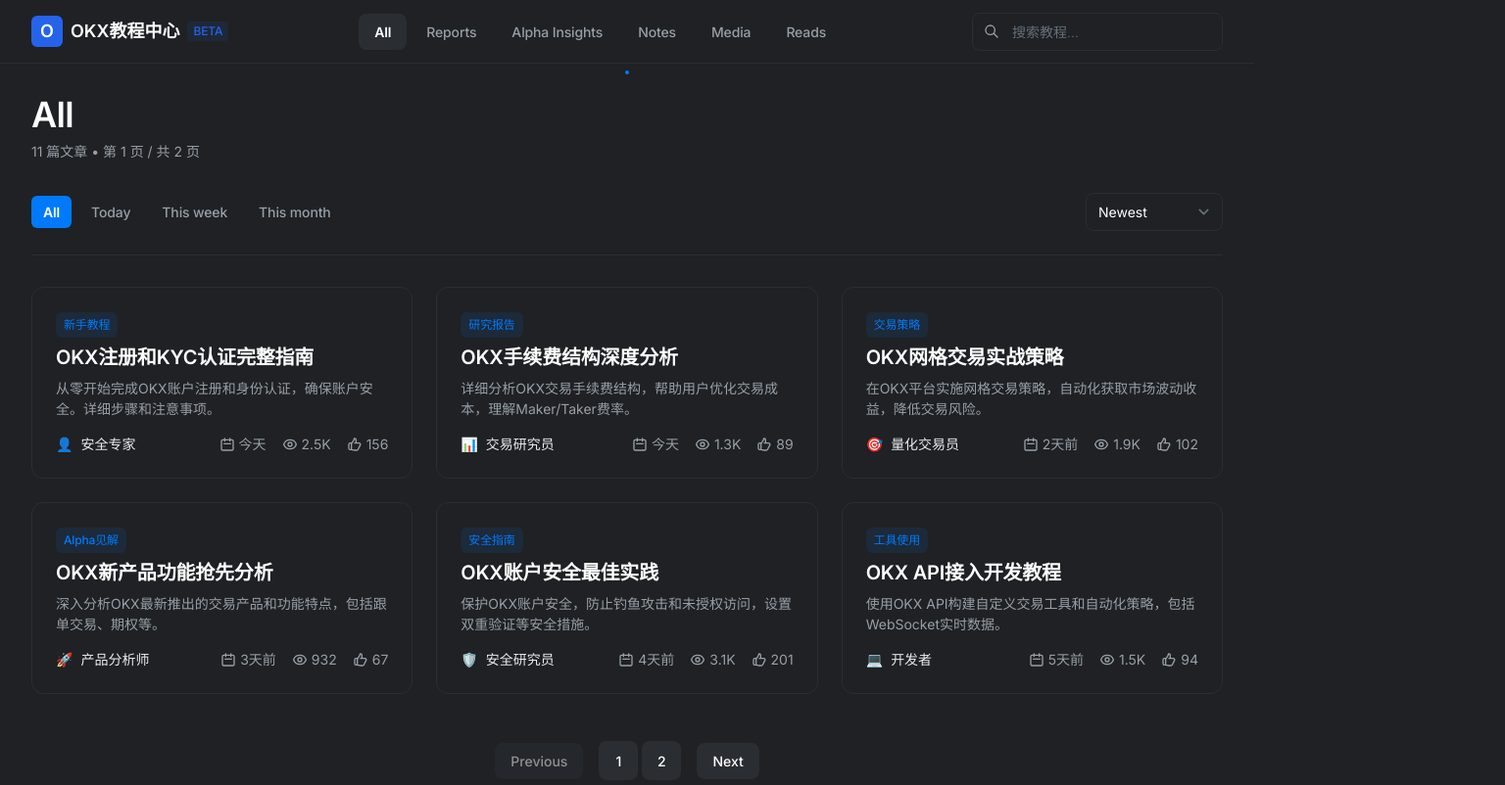
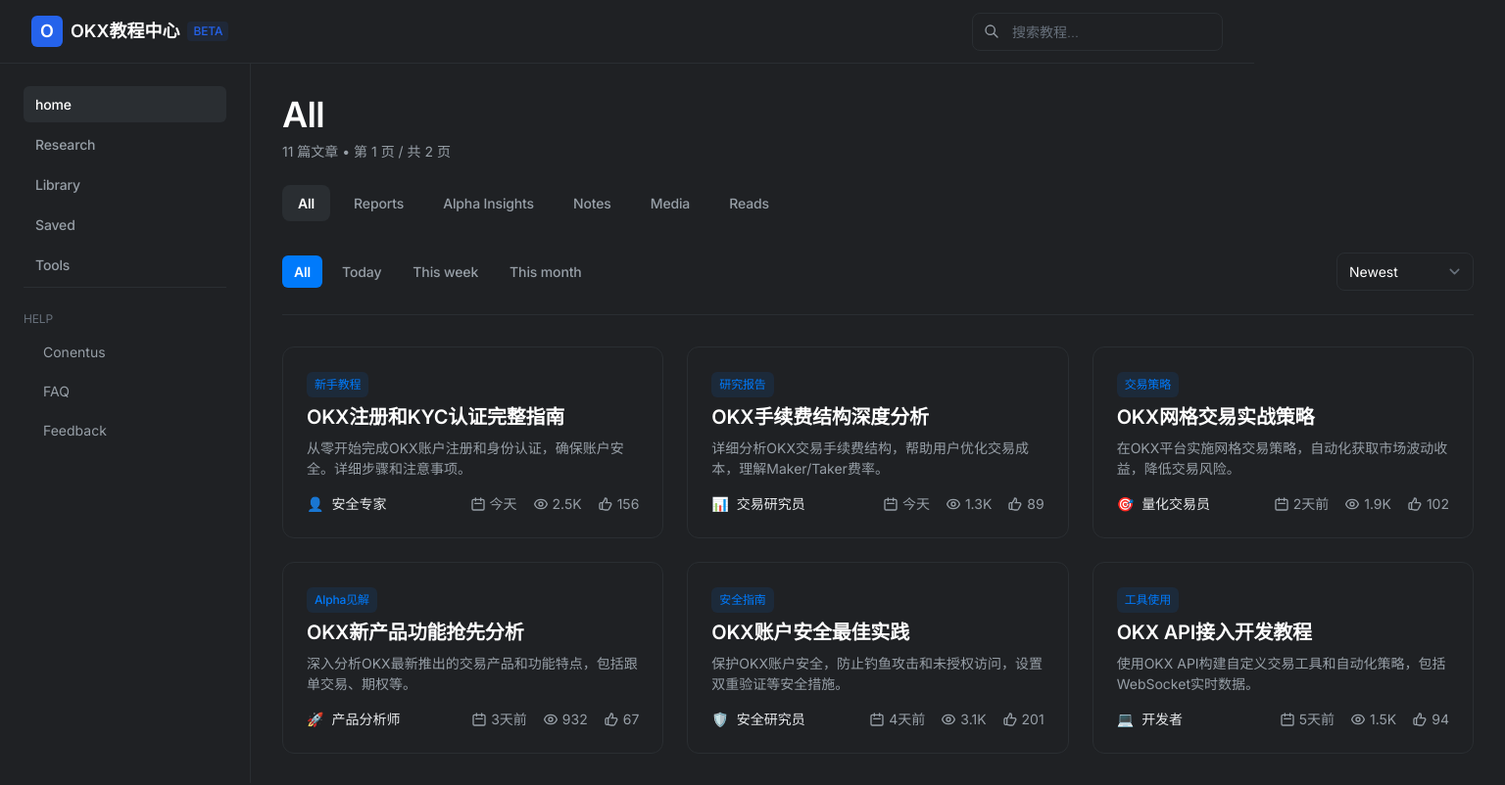
Before and after one commit to emltocharlie-dev/delphi-pixel-perfect, a website: page index.html in a window 1280 px wide. Shown: the top 802 px of the page at 98% size, 1536 px wide, since content can reach past the window. Drawn offline with nearby package versions, Linux system fonts and the light colour scheme.

Commit message:
实现首页布局调整：添加侧边导航栏，移动标签导航到主内容区
1. 顶栏布局调整：
   - 移除中间的6个标签导航
   - 保持Logo（左）和搜索框（右）布局
   - 移除登录按钮（符合需求）

2. 添加侧边导航栏：
   - 桌面端固定侧边栏（左侧）
   - 包含：home、Research、Library、Saved、Tools、help（Conentus、FAQ、Feedback）
   - 侧边栏响应式设计（桌面端显示，移动端隐藏）

3. 移动内容标签导航：
   - 将6个标签（All、Reports、Alpha Insights、Notes、Media、Reads）移动到主内容区标题下方
   - 保持原有功能不变

4. 移动端菜单增强：
   - 扩展移动端菜单，包含侧边导航项和内容标签
   - 保持搜索框功能

5. CSS样式更新：
   - 添加侧边导航栏样式（背景、边框、悬停、激活状态）
   - 主内容区左边距调整以容纳侧边栏
   - 移动端遮罩样式

待完成：侧边导航项点击事件处理、路由页面实现（部分路由未实现）

```diff
--- a/index.html
+++ b/index.html
@@ -150,15 +150,7 @@
                         </a>
                     </div>
 
-                    <!-- 主导航 -->
-                    <nav class="hidden md:flex items-center space-x-1">
-                        <button class="nav-tab active" data-tab="all">All</button>
-                        <button class="nav-tab" data-tab="reports">Reports</button>
-                        <button class="nav-tab" data-tab="alpha">Alpha Insights</button>
-                        <button class="nav-tab" data-tab="notes">Notes</button>
-                        <button class="nav-tab" data-tab="media">Media</button>
-                        <button class="nav-tab" data-tab="reads">Reads</button>
-                    </nav>
+                    <!-- 主导航 (已移除 - 移动到主内容区) -->
 
                     <!-- 右侧操作 -->
                     <div class="flex items-center space-x-4">
@@ -187,12 +179,50 @@
                 <!-- 移动端导航 -->
                 <div class="md:hidden hidden py-4 border-t border-dark-700" id="mobile-menu">
                     <div class="flex flex-col space-y-2">
-                        <button class="nav-tab active text-left" data-tab="all">All</button>
-                        <button class="nav-tab text-left" data-tab="reports">Reports</button>
-                        <button class="nav-tab text-left" data-tab="alpha">Alpha Insights</button>
-                        <button class="nav-tab text-left" data-tab="notes">Notes</button>
-                        <button class="nav-tab text-left" data-tab="media">Media</button>
-                        <button class="nav-tab text-left" data-tab="reads">Reads</button>
+                        <!-- 侧边导航项 (移动端) -->
+                        <div class="mb-2">
+                            <div class="text-xs uppercase text-dark-400 mb-1">Navigation</div>
+                            <a href="/" class="side-nav-item active text-left block" data-nav="home">
+                                <span>home</span>
+                            </a>
+                            <a href="/search" class="side-nav-item text-left block" data-nav="research">
+                                <span>Research</span>
+                            </a>
+                            <a href="/explore" class="side-nav-item text-left block" data-nav="library">
+                                <span>Library</span>
+                            </a>
+                            <a href="/bookmarks" class="side-nav-item text-left block" data-nav="saved">
+                                <span>Saved</span>
+                            </a>
+                            <a href="/projects" class="side-nav-item text-left block" data-nav="tools">
+                                <span>Tools</span>
+                            </a>
+                        </div>
+
+                        <!-- 帮助项 -->
+                        <div class="mb-2">
+                            <div class="text-xs uppercase text-dark-400 mb-1">help</div>
+                            <a href="#" class="side-nav-item text-left block text-sm" data-nav="conentus">
+                                <span>Conentus</span>
+                            </a>
+                            <a href="#" class="side-nav-item text-left block text-sm" data-nav="faq">
+                                <span>FAQ</span>
+                            </a>
+                            <a href="#" class="side-nav-item text-left block text-sm" data-nav="feedback">
+                                <span>Feedback</span>
+                            </a>
+                        </div>
+
+                        <!-- 内容标签 -->
+                        <div class="mt-4 pt-4 border-t border-dark-700">
+                            <div class="text-xs uppercase text-dark-400 mb-1">Content</div>
+                            <button class="nav-tab active text-left w-full" data-tab="all">All</button>
+                            <button class="nav-tab text-left w-full" data-tab="reports">Reports</button>
+                            <button class="nav-tab text-left w-full" data-tab="alpha">Alpha Insights</button>
+                            <button class="nav-tab text-left w-full" data-tab="notes">Notes</button>
+                            <button class="nav-tab text-left w-full" data-tab="media">Media</button>
+                            <button class="nav-tab text-left w-full" data-tab="reads">Reads</button>
+                        </div>
 
                         <!-- 移动端搜索 -->
                         <div class="mt-4">
@@ -206,8 +236,51 @@
             </div>
         </header>
 
+        <!-- 侧边导航栏 -->
+        <aside id="sidebar" class="hidden lg:block fixed left-0 top-16 bottom-0 w-64 bg-dark-900 border-r border-dark-700 overflow-y-auto z-40">
+            <nav class="p-6">
+                <!-- 导航项列表 -->
+                <div class="space-y-1">
+                    <a href="/" class="side-nav-item active" data-nav="home">
+                        <span>home</span>
+                    </a>
+                    <a href="/search" class="side-nav-item" data-nav="research">
+                        <span>Research</span>
+                    </a>
+                    <a href="/explore" class="side-nav-item" data-nav="library">
+                        <span>Library</span>
+                    </a>
+                    <a href="/bookmarks" class="side-nav-item" data-nav="saved">
+                        <span>Saved</span>
+                    </a>
+                    <a href="/projects" class="side-nav-item" data-nav="tools">
+                        <span>Tools</span>
+                    </a>
+
+                    <!-- 帮助下拉 -->
+                    <div class="mt-8 pt-6 border-t border-dark-700">
+                        <div class="text-xs uppercase text-dark-400 mb-2">help</div>
+                        <div class="space-y-1 ml-2">
+                            <a href="#" class="side-nav-item text-sm" data-nav="conentus">
+                                <span>Conentus</span>
+                            </a>
+                            <a href="#" class="side-nav-item text-sm" data-nav="faq">
+                                <span>FAQ</span>
+                            </a>
+                            <a href="#" class="side-nav-item text-sm" data-nav="feedback">
+                                <span>Feedback</span>
+                            </a>
+                        </div>
+                    </div>
+                </div>
+            </nav>
+        </aside>
+
+        <!-- 移动端侧边栏遮罩 -->
+        <div id="sidebar-overlay" class="lg:hidden fixed inset-0 bg-black bg-opacity-50 z-30 hidden"></div>
+
         <!-- 主内容区域 -->
-        <main class="container py-8">
+        <main class="container py-8 lg:ml-64">
             <!-- 页面标题和统计 -->
             <div class="mb-8">
                 <h1 class="text-4xl font-semibold text-white mb-2" id="page-title">All</h1>
@@ -215,6 +288,16 @@
                     <span id="total-count">Loading...</span>
                     <span>•</span>
                     <span>Updated today</span>
+                </div>
+
+                <!-- 内容标签导航 (从顶栏移动到此) -->
+                <div class="mt-6 flex flex-wrap gap-2">
+                    <button class="nav-tab active" data-tab="all">All</button>
+                    <button class="nav-tab" data-tab="reports">Reports</button>
+                    <button class="nav-tab" data-tab="alpha">Alpha Insights</button>
+                    <button class="nav-tab" data-tab="notes">Notes</button>
+                    <button class="nav-tab" data-tab="media">Media</button>
+                    <button class="nav-tab" data-tab="reads">Reads</button>
                 </div>
             </div>
 
--- a/styles/emergency-fix.css
+++ b/styles/emergency-fix.css
@@ -82,6 +82,53 @@
   outline: none;
   border-color: var(--color-primary-blue-500, #2e90fa);
   box-shadow: 0 0 0 2px rgba(46, 144, 250, 0.2); /* focus:ring-2 focus:ring-primary-blue-500 */
+}
+
+/* ===== 侧边导航栏样式 ===== */
+/* 侧边导航栏容器 */
+#sidebar {
+  background-color: var(--color-bg-secondary, #1f2124);
+  border-right: 1px solid var(--color-border, #2a2e32);
+}
+
+/* 侧边导航项 */
+.side-nav-item {
+  display: flex;
+  align-items: center;
+  padding: 0.5rem 0.75rem; /* px-3 py-2 */
+  border-radius: 0.375rem; /* rounded-md */
+  color: var(--color-text-tertiary, #979fa7);
+  text-decoration: none;
+  transition: background-color 0.2s, color 0.2s;
+  font-size: 0.875rem; /* text-sm */
+  font-weight: 500; /* font-medium */
+}
+
+.side-nav-item:hover {
+  color: var(--color-text-primary, #ffffff);
+  background-color: rgba(42, 46, 50, 0.5); /* dark-700 with 50% opacity */
+}
+
+.side-nav-item.active {
+  color: var(--color-text-primary, #ffffff);
+  background-color: var(--color-bg-tertiary, #2a2e32); /* dark-700 */
+}
+
+/* 帮助分类标题 */
+.text-xs.uppercase {
+  font-size: 0.75rem; /* text-xs */
+  text-transform: uppercase;
+  color: var(--color-text-muted, #67707b);
+}
+
+/* 移动端遮罩 */
+#sidebar-overlay {
+  transition: opacity 0.3s ease;
+}
+
+/* 主内容区域偏移 */
+main.lg\:ml-64 {
+  margin-left: 16rem; /* 64 * 0.25rem = 16rem */
 }
 
 /* ===== 内容区域紧急样式 ===== */
```
